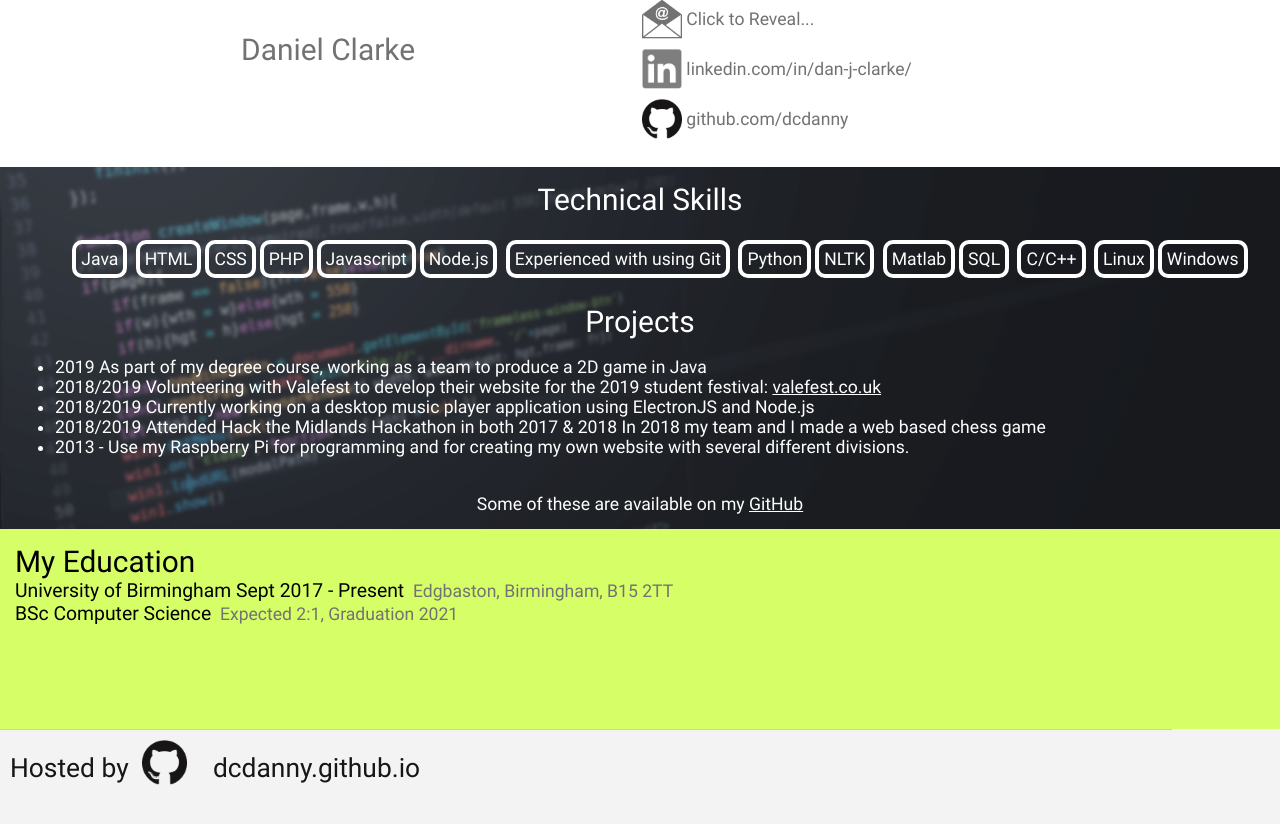
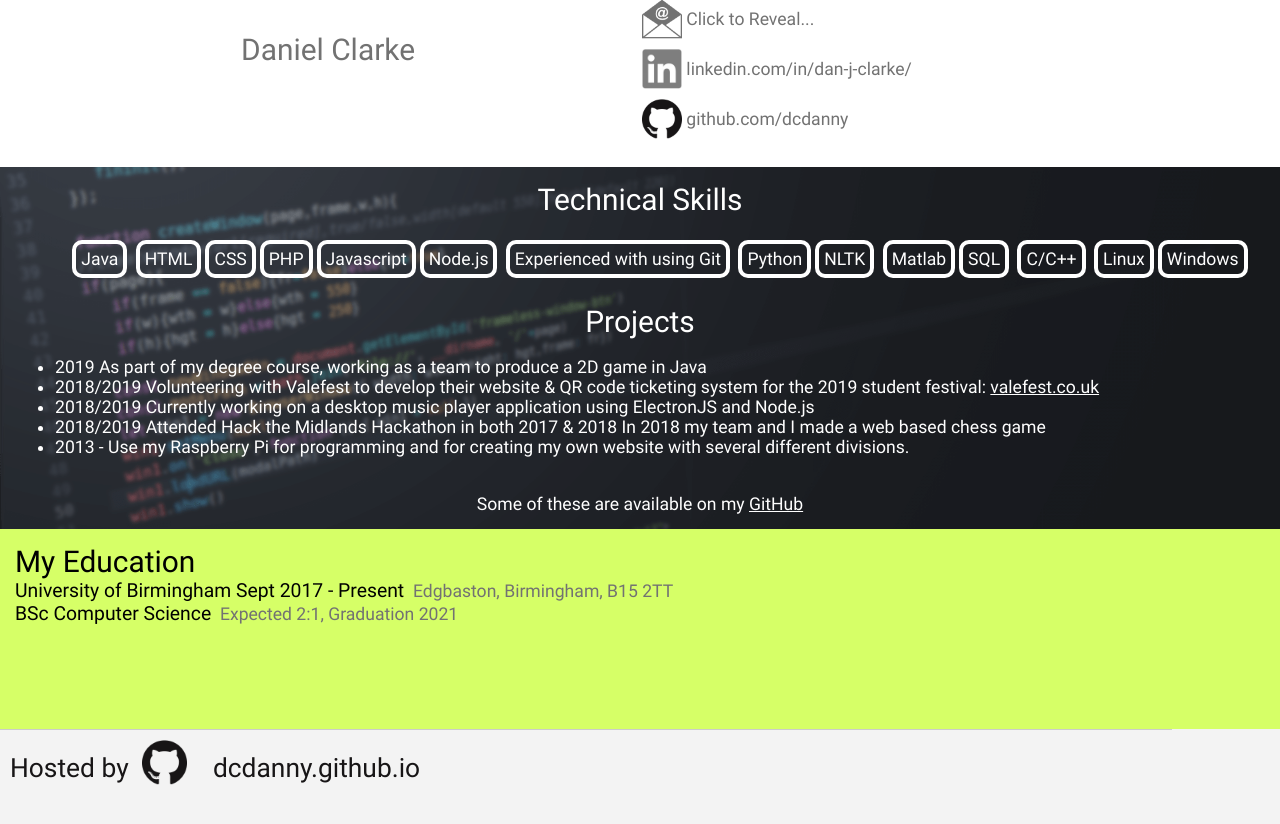
Before and after one commit to dcdanny/dcdanny.github.io, a Jekyll site: the page built from index.md, in a window 1280 px wide and 900 px high, scrolled down 969 px. Shown: the top 824 px of the window. Built offline with Jekyll 4.4.1, drawn with Linux system fonts in a browser that asks for light colours.

Commit message:
Update homeq.html

```diff
--- a/_layouts/homeq.html
+++ b/_layouts/homeq.html
@@ -75,7 +75,7 @@ function genCon(){
 		<dateList style="text-align: left;">
 			<ul>
 				<li><span>2019 </span>As part of my degree course, working as a team to produce a 2D game in Java</li>
-				<li><span>2018/2019 </span>Volunteering with Valefest to develop their website for the 2019 student festival: <u><a href="http://valefest.co.uk/" target="_blank">valefest.co.uk</a></u></li>
+				<li><span>2018/2019 </span>Volunteering with Valefest to develop their website &amp; QR code ticketing system for the 2019 student festival: <u><a href="http://valefest.co.uk/" target="_blank">valefest.co.uk</a></u></li>
 				<li><span>2018/2019 </span>Currently working on a desktop music player application using ElectronJS and Node.js</li>
 				<li><span>2018/2019 </span>Attended Hack the Midlands Hackathon in both 2017 & 2018 In 2018 my team and I made a web based chess game</li>
 
```
